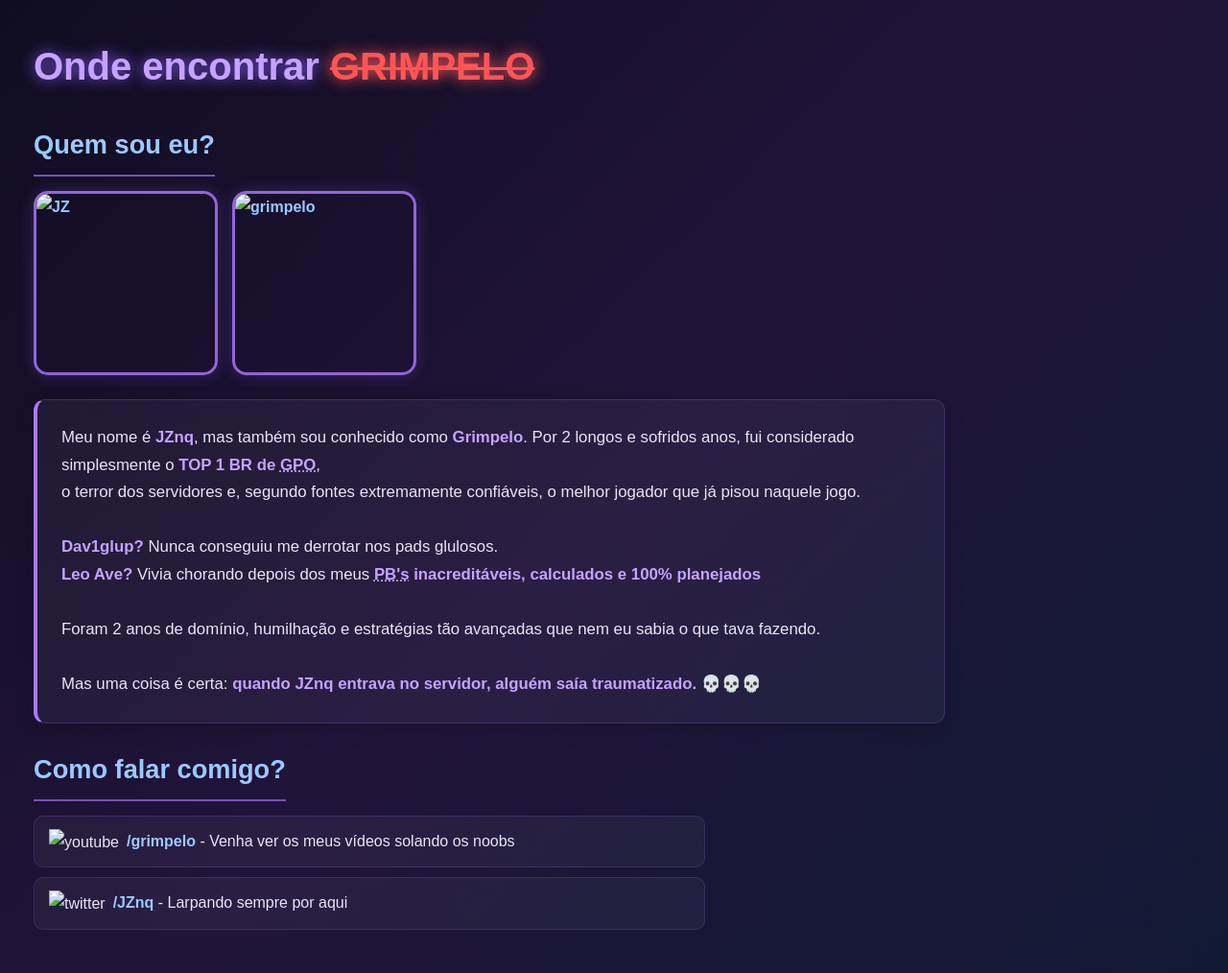
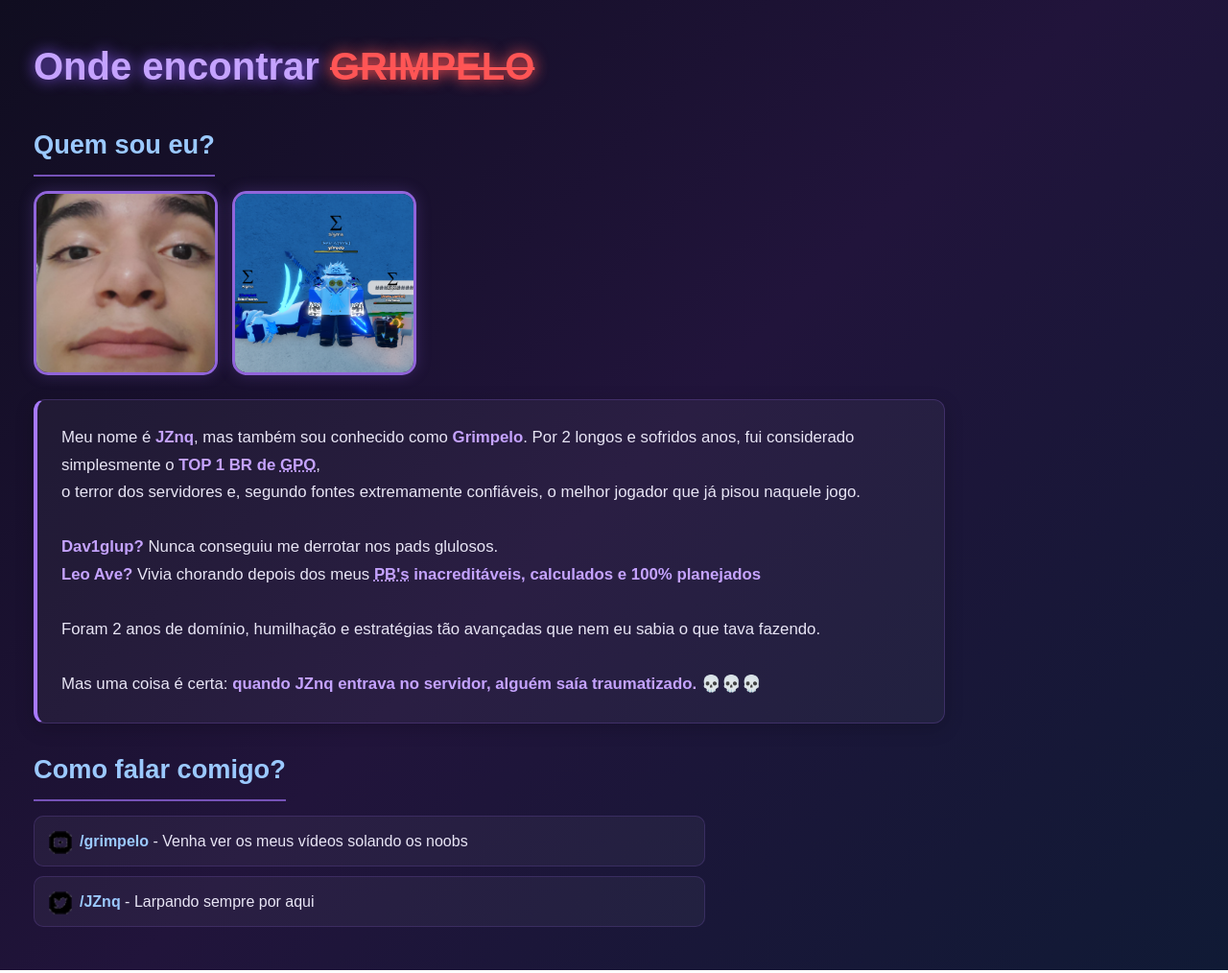
Before and after one commit to joaovitorxz/Projetos, a plain HTML site: page index.html in a window 1280 px wide. Shown: the whole page at 96% size. Drawn offline with Linux system fonts and the light colour scheme.

Commit message:
Fix image paths and clean up HTML
Updated image paths and fixed HTML structure.

```diff
--- a/index.html
+++ b/index.html
@@ -3,7 +3,7 @@
 <head>
     <meta charset="UTF-8">
     <meta name="viewport" content="width=device-width, initial-scale=1.0">
-    <link rel="shortcut icon" href="imagens/favicon-32x32.png" type="image/x-icon">
+    <link rel="shortcut icon" href="/favicon-32x32.png" type="image/x-icon">
     <link rel="stylesheet" href="style.css">
     <title>GRIMPELO DA SILVA</title>
 </head>
@@ -11,8 +11,8 @@
     <h1>Onde encontrar <del>GRIMPELO</del></h1>
     <h2>Quem sou eu?</h2>
     <p>
-        <a href="pag2.html"><img src="imagens/android-chrome-192x192.png" alt="JZ"></a>
-        <a href="pag3.html"><img src="imagens/grimpelo sola.png" alt="grimpelo"></a>
+        <a href="pag2.html"><img src="/android-chrome-192x192.png" alt="JZ"></a>
+        <a href="pag3.html"><img src="/grimpelo sola.png" alt="grimpelo"></a>
     </p>
     <p>
         Meu nome é <strong>JZnq</strong>, mas também sou conhecido como <strong>Grimpelo</strong>.
@@ -30,8 +30,8 @@
     </p>
     <h2>Como falar comigo?</h2>
     <ul type="square">
-        <li><img src="imagens/icone-youtube.png" alt="youtube"><a href="https://www.youtube.com/@JZ-_/featured" target="_blank" rel="external">/grimpelo</a> - Venha ver os meus vídeos solando os noobs</li>
-        <li><img src="imagens/icone-twitter.png" alt="twitter"><a href="https://x.com/JZfnq" target="_blank" rel="external">/JZnq</a> - Larpando sempre por aqui</li>
+        <li><img src="/icone-youtube.png" alt="youtube"><a href="https://www.youtube.com/@JZ-_/featured" target="_blank" rel="external">/grimpelo</a> - Venha ver os meus vídeos solando os noobs</li>
+        <li><img src="/icone-twitter.png" alt="twitter"><a href="https://x.com/JZfnq" target="_blank" rel="external">/JZnq</a> - Larpando sempre por aqui</li>
     </ul>
 </body>
 </html>
```
